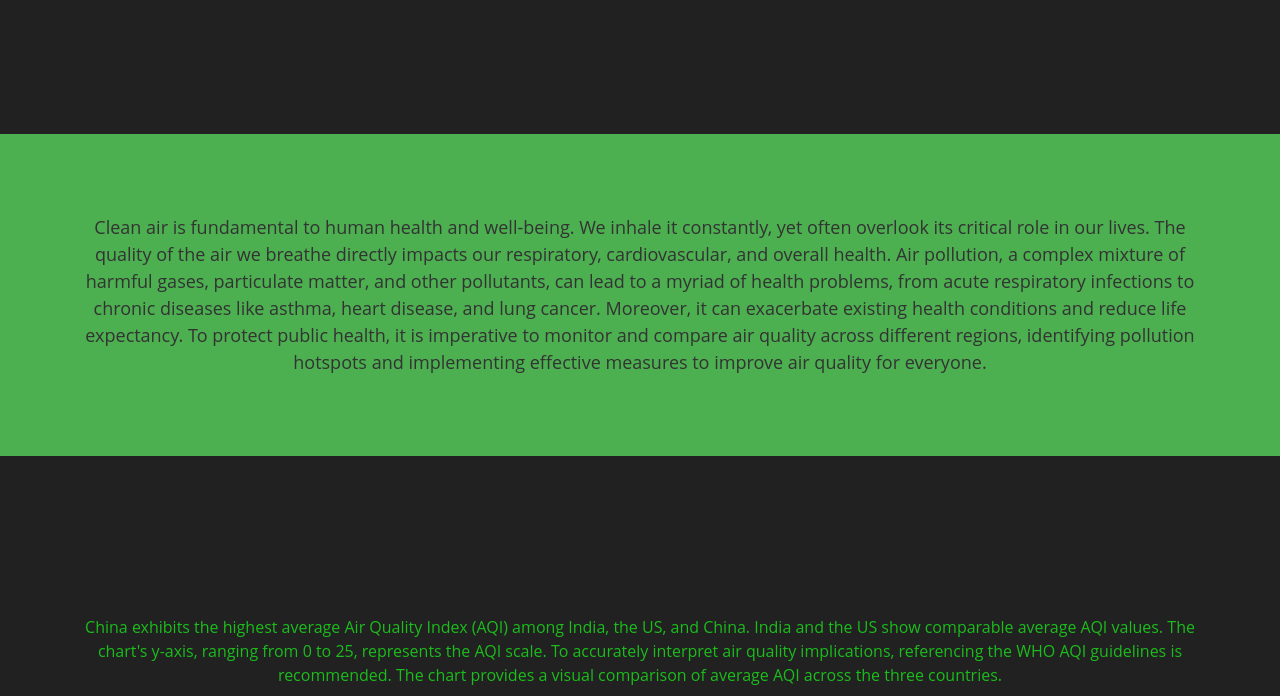
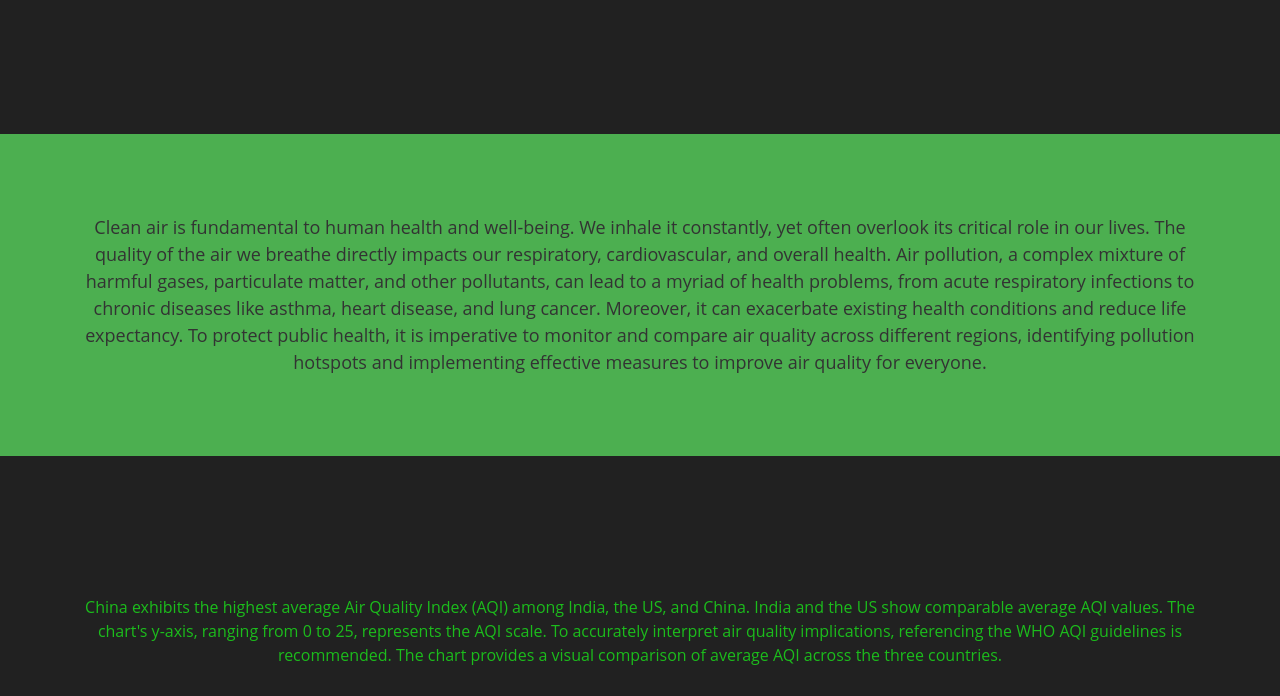
Before and after one commit to Deepak-SBaghel/Data_Visualization_Website, a plain HTML site: page index.html in a window 1280 px wide. Shown: the part 64-760 px from the top of the page. Drawn offline with nearby package versions, Linux system fonts and the light colour scheme; no server answers.

Commit message:
Update style.css

```diff
--- a/style.css
+++ b/style.css
@@ -47,9 +47,11 @@ h1 {
 
 .gresn{
   color: rgb(28, 188, 28);
-  padding-top: 2rem;
-  padding: 4rem;
+  padding-top: 1rem;
+  padding: 1rem;
   text-align: center ;
+  margin-left: 4rem;
+  margin-right: 4rem;
 
 }
 
@@ -112,3 +114,8 @@ body {
   left: 0;
   opacity: 1;
 }
+
+#t1{
+  margin-top: 2rem;
+  padding-top: 2rem;
+}
```
